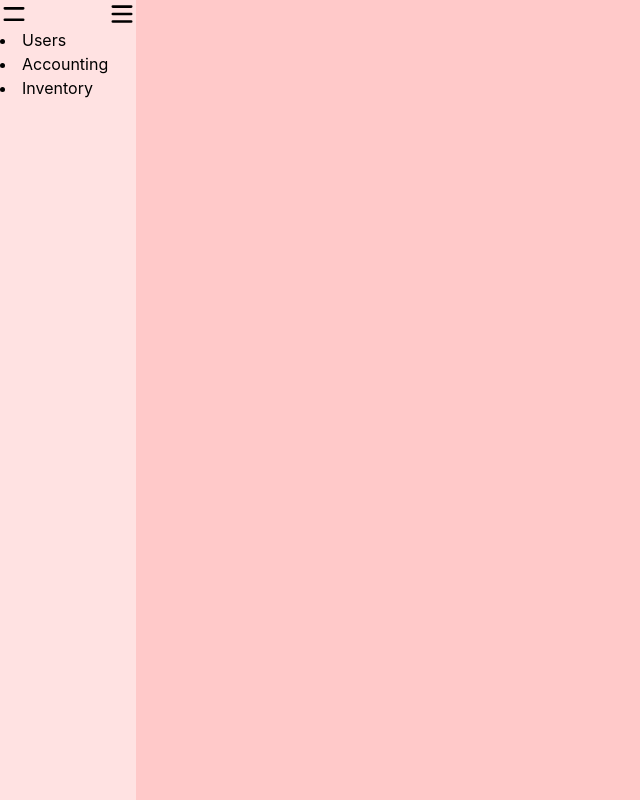
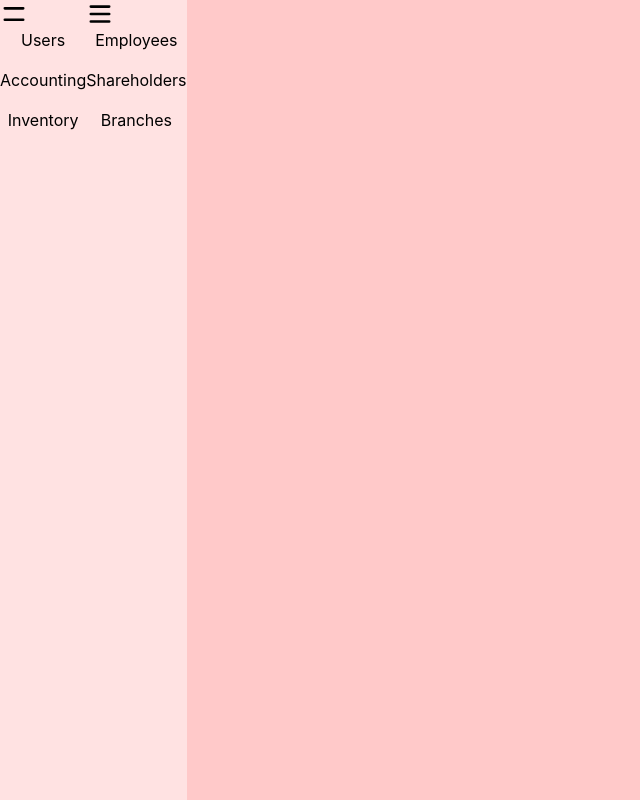
Before and after one commit to A1iHassan/ERP, a React (Vite) app in the folder frontend/: page / in a window 1280 px wide. Shown: the whole page, without its empty margins (0-640 px from the left). Built offline with nearby package versions, Linux system fonts and the light colour scheme.

Commit message:
created nav bar structure

```diff
--- a/frontend/src/components/navbar.tsx
+++ b/frontend/src/components/navbar.tsx
@@ -1,34 +1,61 @@
 import { Bars2Icon, Bars3Icon } from "@heroicons/react/16/solid";
+import { useState } from "react";
 import { Link } from "react-router";
 
 const NavBar = () => {
+	const [activeTab, setActiveTab] = useState("Users")
 	const mainTabs = [
-		{name: "Users", path: "/users"},
-		{name: "Accounting", path: "/accounting"},
-		{name: "Inventory", path: "/inventory"},
-	]
-	const subTabs = [
-		{name: "", path: ""},
-		{name: "", path: ""},
-		{name: "", path: ""},
+		{
+			name: "Users",
+			path: "/users",
+			subTabs: [
+				{name: "Employees", path: "/employees"},
+				{name: "Shareholders", path: "/shareholders"},
+				{name: "Branches", path: "/branches"}
+			]
+		},
+		{
+			name: "Accounting",
+			path: "/accounting",
+			subTabs: [
+				{name: "Invoices", path: "/invoices"},
+				{name: "Credit Sale", path: "/credit-sale"},
+				{name: "Receivables", path: "/receivables"},
+				{name: "Store Tab", path: "/store-tab"},
+				{name: "Reports", path: "/reports"},
+				{name: "Receivables", path: "/receivables"},
+				{name: "Receivables", path: "/receivables"},
+			]
+		},
+		{
+			name: "Inventory",
+			path:"/inventory",
+			subTabs: [
+				{name: "Employees", path: "/employees"},
+				{name: "Shareholders", path: "/shareholders"},
+				{name: "Branches", path: "/branches"}
+			]
+		},
 	]
 	return <nav className="fixed left-0 h-full bg-red-100 flex">
 	  <div>
 	    <Bars2Icon width={28} height={28}/>
 	    <ul className="flex flex-col gap-4 items-center">
-	    </ul>
 	    {
 		    mainTabs.map((tab, index) => (
-			    <li key={index} className=""><Link to={{pathname: tab.path}}>{tab.name}</Link></li>
+			    <li key={index} className="" onClick={() => {setActiveTab(tab.name)}}><Link to={{pathname: tab.path}}>{tab.name}</Link></li>
 		    ))
 	    }
+	    </ul>
 	  </div>
 	  <div>
 	    <Bars3Icon width={28} height={28}/>
 	    <ul className="flex flex-col gap-4 items-center">
 	    {
-		    subTabs.map((tab, index) => (
-			    <li key={index} className=""><Link to={{pathname: tab.path}}>{tab.name}</Link></li>
+		    mainTabs.map((item) => (
+			    item.subTabs.map((tab, index) => (
+				    <li className={`${activeTab === item.name ? "" : "hidden"}`} key={index} ><Link to={{pathname: tab.path}}>{tab.name}</Link></li>
+			    ))
 		    ))
 	    }
 	    </ul>
```
